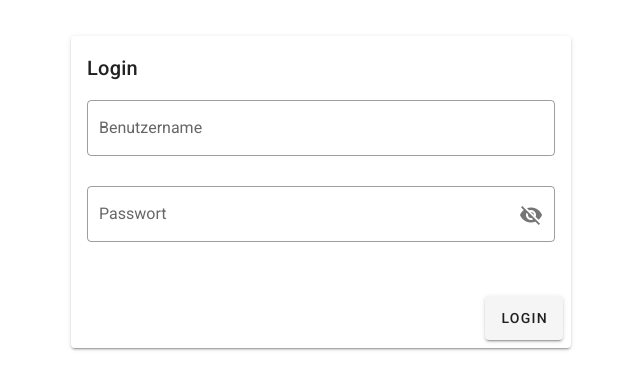
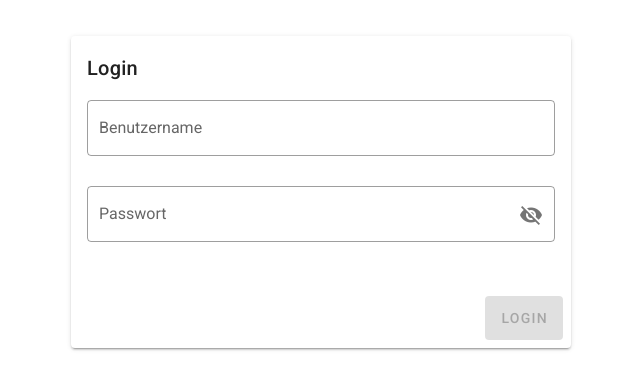
Before and after one commit to jeffnawroth/gaeb-gateway, a Vue app: page / in a window 1280 px wide. Shown: the part 208-598 px from the top of the page, without its empty margins (319-959 px from the left). Built offline with nearby package versions, Linux system fonts and the light colour scheme.

Commit message:
^ Lazy loading components + Home view # Button wasn't disabled by default #1

```diff
--- a/src/router/index.ts
+++ b/src/router/index.ts
@@ -1,14 +1,18 @@
 import Vue from "vue";
 import VueRouter, { RouteConfig } from "vue-router";
-import LoginView from "@/views/LoginView.vue";
 
 Vue.use(VueRouter);
 
 const routes: Array<RouteConfig> = [
   {
-    name: "login",
+    name: "home-view",
+    path: "/home",
+    component: () => import(/* webpackChunkName: "home-view" */ '@/views/HomeView.vue')
+  },
+  {
+    name: "login-view",
     path: "/",
-    component: LoginView,
+    component: () => import(/* webpackChunkName: "login-view" */ '@/views/LoginView.vue')
   },
 ];
 
--- /dev/null
+++ b/src/views/HomeView.vue
@@ -0,0 +1,8 @@
+<template>
+  <h1>HALLO</h1>
+</template>
+
+<script lang="ts">
+import Vue from "vue";
+export default Vue.extend({});
+</script>
--- a/src/views/LoginView.vue
+++ b/src/views/LoginView.vue
@@ -1,5 +1,5 @@
 <template>
-  <ValidationObserver>
+  <ValidationObserver v-slot="{ invalid }">
     <v-container
       fill-height
       fluid
@@ -38,6 +38,7 @@
           <v-spacer />
           <v-btn
             large
+            :disabled="invalid"
             @click="login"
           >
             Login
@@ -61,7 +62,7 @@ export default Vue.extend({
   methods: {
     login() {
       //TODO: Add login
-      console.log("Login pressed");
+      this.$router.push({ name: "home-view" });
     },
   },
 });
```
